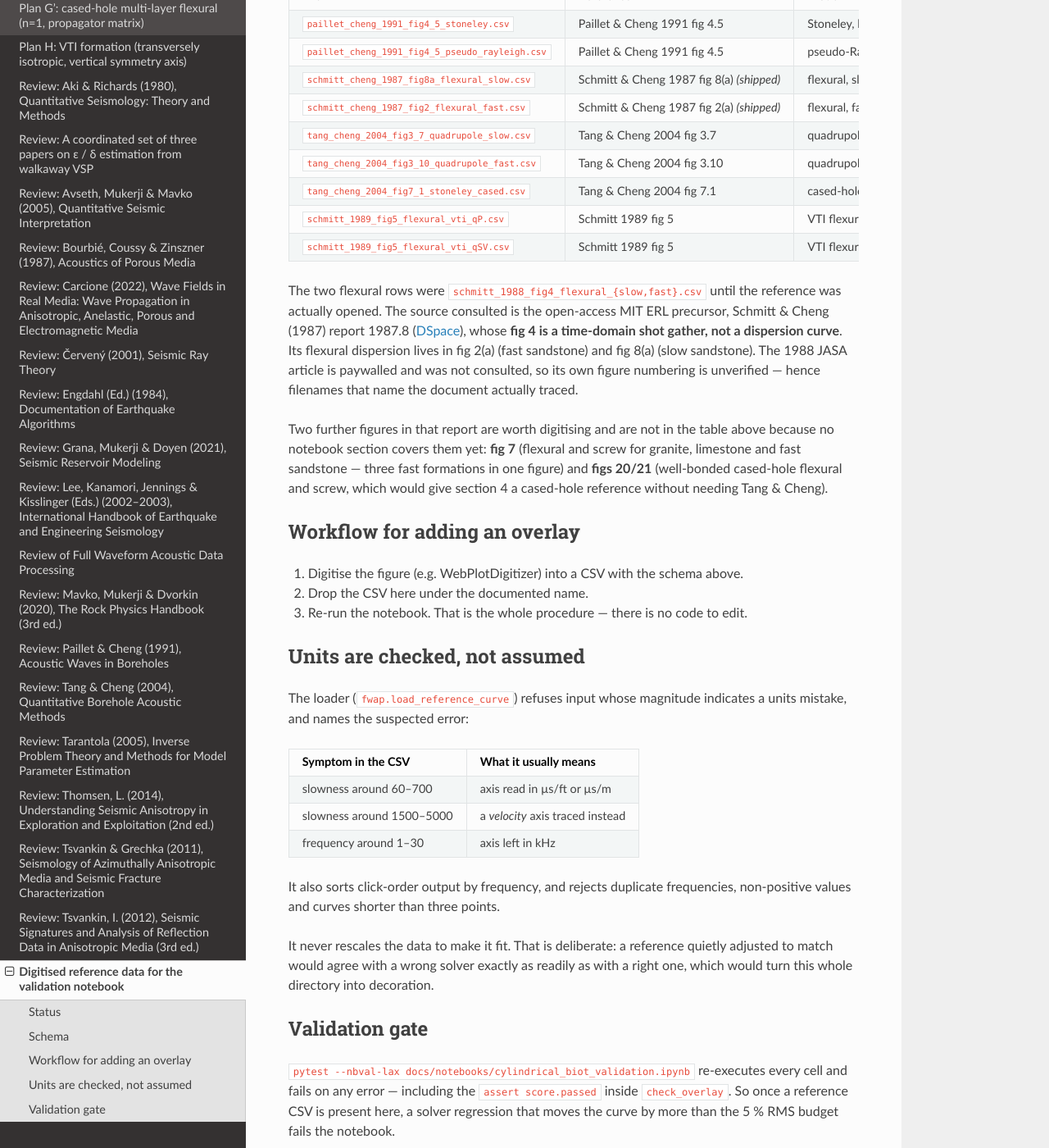
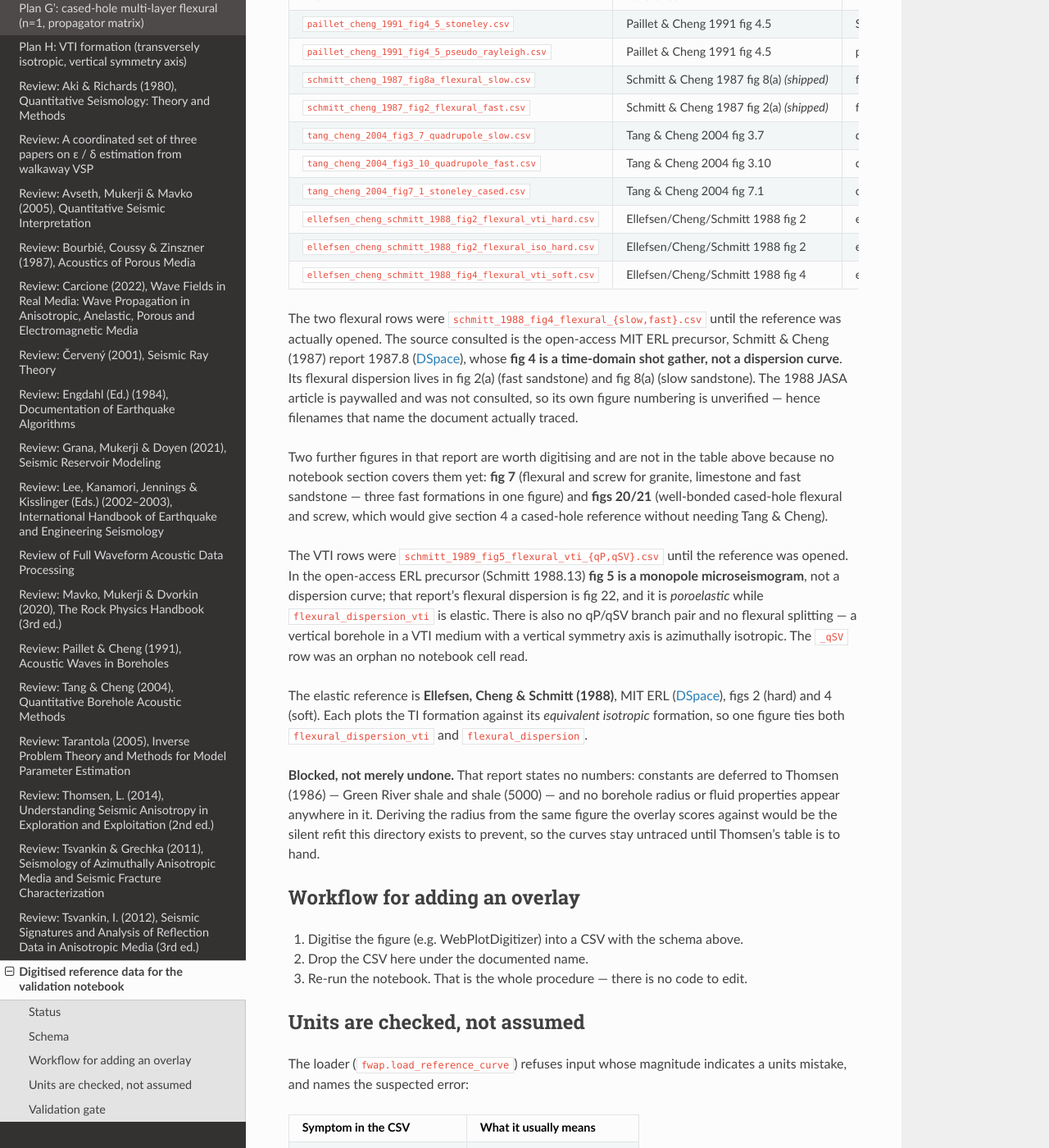
Before and after one commit to ingehap/fwap, a Sphinx documentation site: the page built from docs/notebooks/_data/README.md, in a window 1280 px wide and 1400 px high, scrolled down 1230 px. Shown: the whole window at 82% size. Built offline with Sphinx 7.4.7 and the Read the Docs theme 3.1.0, drawn with Linux system fonts in a browser that asks for light colours.

Commit message:
Reidentify the VTI reference: "Schmitt 1989 fig 5" is a shot gather
Second time a figure number in this repository named a shot gather. The
first was "Schmitt 1988 fig 4"; this is the same failure in section 5.

Checked against the open-access ERL precursor (Schmitt 1988.13,
Transversely Isotropic Saturated Porous Formations II), four claims in
that section do not survive:

  * Fig 5 is four monopole microseismograms against time (0-6 ms, z = 5 m,
    1 kHz source), comparing permeability cases. Not a dispersion figure.
    The flexural dispersion in that report is fig 22.
  * There is no qP/qSV branch pair. flexural_dispersion_vti returns one
    BoreholeMode, and the literature comparison is TI against equivalent
    isotropic. The _qSV.csv row was an orphan no notebook cell read.
  * There is no flexural splitting. A vertical borehole in a VTI medium
    with a vertical symmetry axis is azimuthally isotropic, so the
    flexural mode has nothing to split into.
  * Schmitt 1989 is poroelastic; flexural_dispersion_vti is elastic.

The geometry the section quoted as "Schmitt 1989, sect. 4 example" is
withdrawn and marked unverified, as the invented shale/limestone geometry
in section 2 was.

The elastic reference is Ellefsen, Cheng & Schmitt (1988), MIT ERL, figs
2 (hard) and 4 (soft). Each plots the TI formation against its equivalent
isotropic one, so one trace would tie both flexural_dispersion_vti and
flexural_dispersion.

Recorded as blocked rather than skipped: that report states no numbers at
all -- constants deferred to Thomsen (1986), no borehole radius, no fluid
properties, fig 1 a labelled schematic. The radius could be inferred from
the figure and deliberately was not, because fitting the geometry to the
curve the overlay then scores against is the silent refit _data/README.md
exists to prevent.

Documentation only; no code path touched.

Co-Authored-By: Claude Opus 5 <noreply@anthropic.com>
Claude-Session: https://claude.ai/code/session_01EBkzd3cD7T3HhC2t8rSHAG

```diff
--- a/docs/notebooks/_data/README.md
+++ b/docs/notebooks/_data/README.md
@@ -59,8 +59,9 @@ Suggested filenames (matching the notebook section titles):
 | `tang_cheng_2004_fig3_7_quadrupole_slow.csv` | Tang & Cheng 2004 fig 3.7                             | quadrupole, slow formation |
 | `tang_cheng_2004_fig3_10_quadrupole_fast.csv` | Tang & Cheng 2004 fig 3.10                           | quadrupole, fast formation |
 | `tang_cheng_2004_fig7_1_stoneley_cased.csv` | Tang & Cheng 2004 fig 7.1                              | cased-hole Stoneley        |
-| `schmitt_1989_fig5_flexural_vti_qP.csv` | Schmitt 1989 fig 5                                         | VTI flexural, qP branch    |
-| `schmitt_1989_fig5_flexural_vti_qSV.csv` | Schmitt 1989 fig 5                                        | VTI flexural, qSV branch   |
+| `ellefsen_cheng_schmitt_1988_fig2_flexural_vti_hard.csv` | Ellefsen/Cheng/Schmitt 1988 fig 2 | elastic VTI flexural, hard |
+| `ellefsen_cheng_schmitt_1988_fig2_flexural_iso_hard.csv` | Ellefsen/Cheng/Schmitt 1988 fig 2 | equivalent isotropic, hard |
+| `ellefsen_cheng_schmitt_1988_fig4_flexural_vti_soft.csv` | Ellefsen/Cheng/Schmitt 1988 fig 4 | elastic VTI flexural, soft |
 
 The two flexural rows were `schmitt_1988_fig4_flexural_{slow,fast}.csv`
 until the reference was actually opened. The source consulted is the
@@ -78,6 +79,28 @@ the table above because no notebook section covers them yet: **fig 7**
 fast formations in one figure) and **figs 20/21** (well-bonded cased-hole
 flexural and screw, which would give section 4 a cased-hole reference
 without needing Tang & Cheng).
+
+The VTI rows were `schmitt_1989_fig5_flexural_vti_{qP,qSV}.csv` until the
+reference was opened. In the open-access ERL precursor (Schmitt 1988.13)
+**fig 5 is a monopole microseismogram**, not a dispersion curve; that
+report's flexural dispersion is fig 22, and it is *poroelastic* while
+`flexural_dispersion_vti` is elastic. There is also no qP/qSV branch pair
+and no flexural splitting — a vertical borehole in a VTI medium with a
+vertical symmetry axis is azimuthally isotropic. The `_qSV` row was an
+orphan no notebook cell read.
+
+The elastic reference is **Ellefsen, Cheng & Schmitt (1988)**, MIT ERL
+([DSpace](https://dspace.mit.edu/handle/1721.1/75100)), figs 2 (hard) and
+4 (soft). Each plots the TI formation against its *equivalent isotropic*
+formation, so one figure ties both `flexural_dispersion_vti` and
+`flexural_dispersion`.
+
+**Blocked, not merely undone.** That report states no numbers: constants
+are deferred to Thomsen (1986) — Green River shale and shale (5000) — and
+no borehole radius or fluid properties appear anywhere in it. Deriving the
+radius from the same figure the overlay scores against would be the silent
+refit this directory exists to prevent, so the curves stay untraced until
+Thomsen's table is to hand.
 
 ## Workflow for adding an overlay
 
```
Also changed, not shown: CHANGELOG.md (+38 -0 lines), docs/plans/cylindrical_biot.md (+9 -2 lines), docs/notebooks/cylindrical_biot_validation.ipynb.
